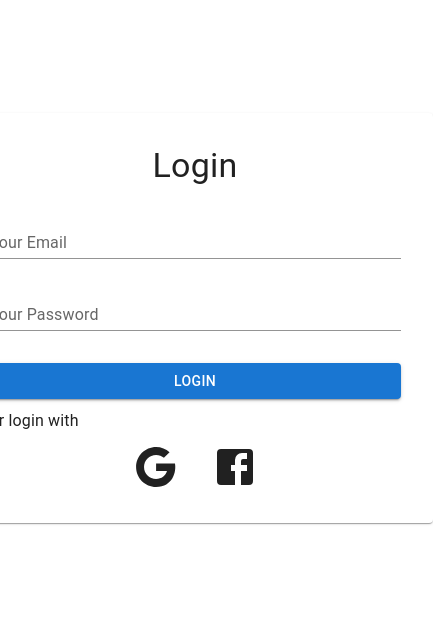
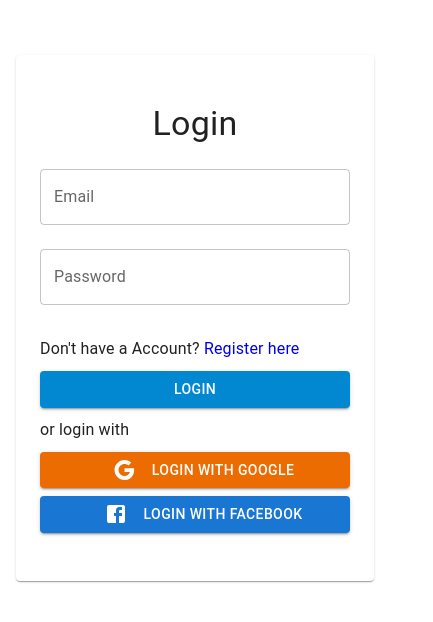
Before and after one commit to messManOrg/messMan, a React (Create React App) app: page /login in a window 390 px wide. Shown: the part 104-726 px from the top of the page, 433 px wide, since content can reach past the window. Built offline with nearby package versions, Linux system fonts and the light colour scheme.

Commit message:
fix login page desin responsive issue or google and facebook login button

```diff
--- a/src/pages/Login/index.tsx
+++ b/src/pages/Login/index.tsx
@@ -1,7 +1,7 @@
 import { Button, Typography, Card, Box, TextField } from '@mui/material';
-import { useLocation, useNavigate } from 'react-router-dom';
+import { useLocation, useNavigate, Link } from 'react-router-dom';
 import { useAuth } from '../../store/context/auth/AuthProvider';
-import { CardContainer, SocialContainer } from './styles';
+import { CardContainer } from './styles';
 import GoogleIcon from '@mui/icons-material/Google';
 import FacebookIcon from '@mui/icons-material/Facebook';
 
@@ -21,7 +21,7 @@ const Login: React.FC = () => {
    return (
       <>
          <CardContainer>
-            <Card sx={{ minWidth: 475 , p: '2rem' }}>
+            <Card sx={{ maxWidth: 700, py: '3rem', px: '1.5rem', m: '1rem' }}>
                <Typography
                   variant='h4'
                   gutterBottom
@@ -32,34 +32,52 @@ const Login: React.FC = () => {
                <Box sx={{ my: '1.5rem' }}>
                   <TextField
                      sx={{ width: '100%' }}
-                     id='standard-basic'
-                     label='Your Email'
-                     variant='standard'
+                     label='Email'
+                     variant='outlined'
+                     type='email'
                   />
                </Box>
                <Box sx={{ mb: '2rem' }}>
                   <TextField
                      sx={{ width: '100%' }}
-                     id='standard-basic'
-                     label='Your Password'
-                     variant='standard'
+                     label='Password'
+                     variant='outlined'
+                     type='password'
                   />
                </Box>
-
+               <Typography sx={{ my: '10px' }}>
+                  Don't have a Account?{' '}
+                  <Link style={{ textDecoration: 'none' }} to='/register'>
+                     Register here
+                  </Link>
+               </Typography>
                <Button
                   onClick={handleLogin}
                   variant='contained'
                   sx={{ width: '100%' }}
+                  color='info'
                >
                   Login
                </Button>
-               <Typography sx={{my:'10px'}}>
-                  or login with
-               </Typography>
-               <SocialContainer>
-                  <GoogleIcon sx={{fontSize:'3em',mx:'1rem'}}/>
-                  <FacebookIcon sx={{fontSize:'3em',mx:'1rem'}}/>
-               </SocialContainer>
+               <Typography sx={{ my: '10px' }}>or login with</Typography>
+               <Button
+                  onClick={handleLogin}
+                  variant='contained'
+                  sx={{ width: '100%' }}
+                  color='warning'
+               >
+                  <GoogleIcon sx={{ mx: '1rem' }} />
+                  Login With Google
+               </Button>
+               <Button
+                  onClick={handleLogin}
+                  variant='contained'
+                  sx={{ width: '100%', mt: '0.5rem' }}
+
+               >
+                  <FacebookIcon sx={{ mx: '1rem' }} />
+                  Login With Facebook
+               </Button>
             </Card>
          </CardContainer>
       </>
--- a/src/pages/Login/styles.ts
+++ b/src/pages/Login/styles.ts
@@ -8,10 +8,6 @@ const CardContainer = styled(Box)({
    height: '100vh',
    width: '100vw',
 });
-const SocialContainer = styled(Box)({
-   display: 'flex',
-   alignItems: 'center',
-   justifyContent: 'center',
-});
 
-export { CardContainer,SocialContainer };
+
+export { CardContainer };
```
